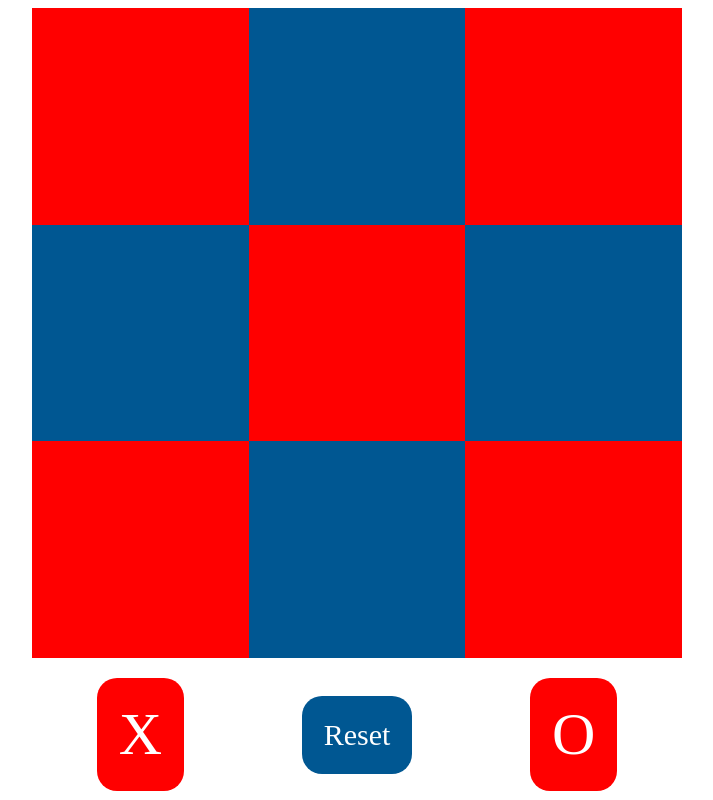
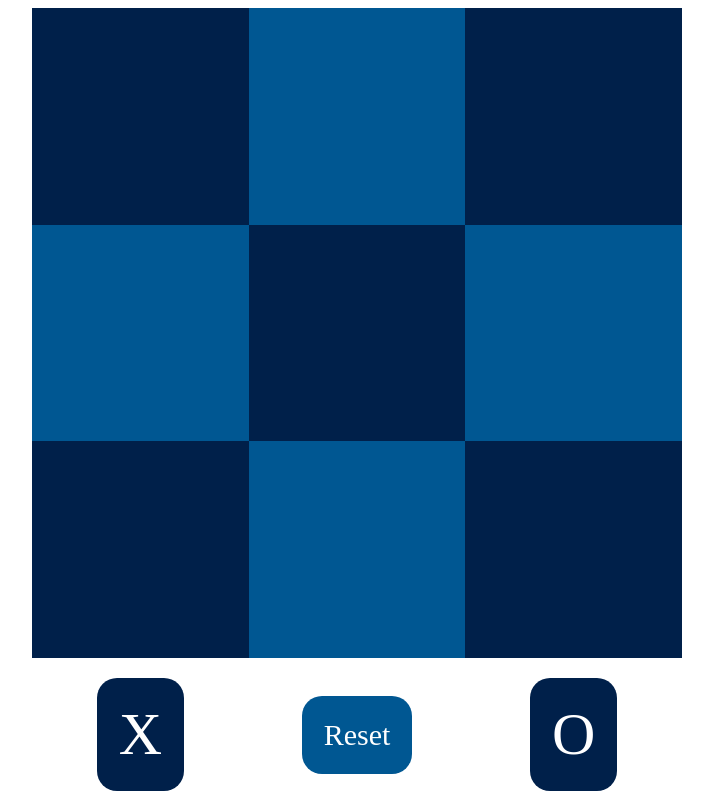
Before and after one commit to oohkumar123/TicTacToeVueJs, a Vue app: page / in a window 1280 px wide. Shown: the whole page, without its empty margins (283-996 px from the left). Built offline with nearby package versions, Linux system fonts and the light colour scheme.

Commit message:
another change444

```diff
--- a/src/assets/scss/main.scss
+++ b/src/assets/scss/main.scss
@@ -1,3 +1,3 @@
-$federal-blue: red;
+$federal-blue: #00204a;
 $honolulu-blue: #005792;
 $marian-red: #00bbf0;
```
Also changed, not shown: 4 other files (tests, documents, lock files or other folders).
